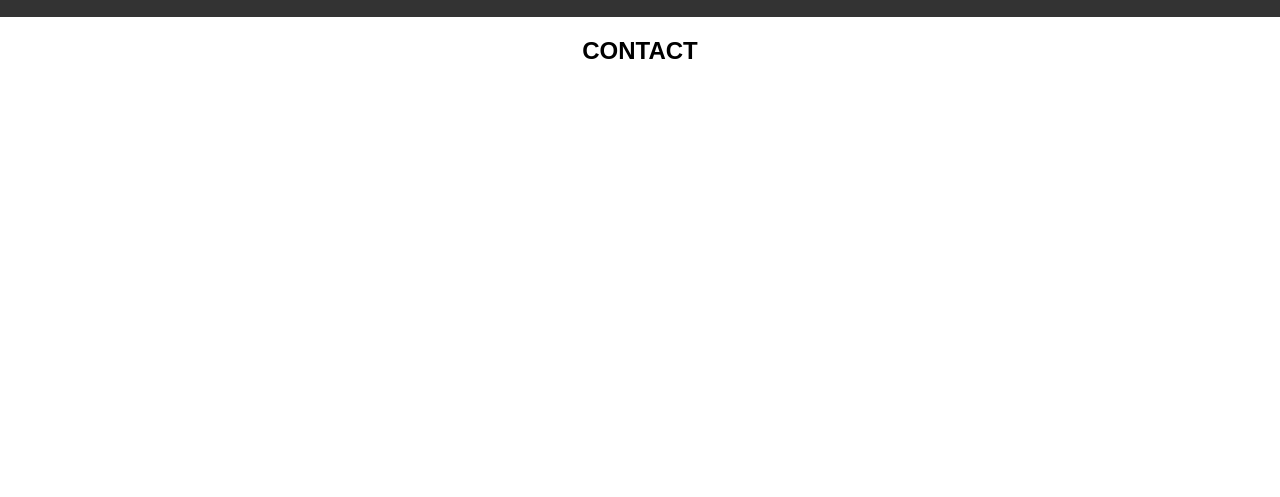
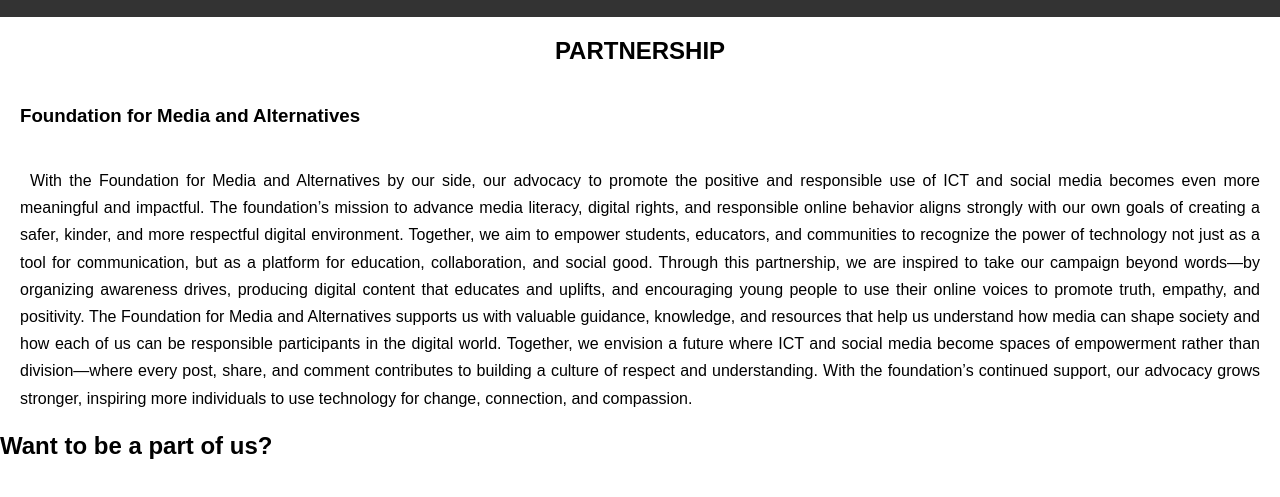
Before and after one commit to Kaito091023/Journal, a plain HTML site: page Cont.html in a window 1280 px wide. Shown: the part 51-548 px from the top of the page. Drawn offline with Linux system fonts and the light colour scheme.

Commit message:
Cont.html
Added partnership section and styled content in Cont.html.

```diff
--- a/Cont.html
+++ b/Cont.html
@@ -7,6 +7,19 @@
         <link rel="stylesheet" href="style.css">
     </head>
     <body>
+        <style>
+            h3 {
+                font-weight: bold;
+                padding: 20px;
+            }
+
+            p {
+                text-indent: 10px;
+                line-height: 1.7;
+                text-align: justify;
+                padding: 20px;
+            }
+        </style>
         <nav class="navbar">
             <h1>Project Proposal</h1>
             <ul>
@@ -17,8 +30,20 @@
             </ul>
         </nav>
         <section class="content">
-            <h2>CONTACT</h2>
+            <h2>PARTNERSHIP</h2>
         </section>
+        <div class="part">
+            <h3>Foundation for Media and Alternatives</h3>
+            <p>
+                With the Foundation for Media and Alternatives by our side, our advocacy to promote the positive and responsible use of ICT and social media becomes even more meaningful and impactful. The foundation’s mission to advance media literacy, digital rights, and responsible online behavior aligns strongly with our own goals of creating a safer, kinder, and more respectful digital environment. Together, we aim to empower students, educators, and communities to recognize the power of technology not just as a tool for communication, but as a platform for education, collaboration, and social good.
+                Through this partnership, we are inspired to take our campaign beyond words—by organizing awareness drives, producing digital content that educates and uplifts, and encouraging young people to use their online voices to promote truth, empathy, and positivity. The Foundation for Media and Alternatives supports us with valuable guidance, knowledge, and resources that help us understand how media can shape society and how each of us can be responsible participants in the digital world.
+                Together, we envision a future where ICT and social media become spaces of empowerment rather than division—where every post, share, and comment contributes to building a culture of respect and understanding. With the foundation’s continued support, our advocacy grows stronger, inspiring more individuals to use technology for change, connection, and compassion.
+            </p>
+        </div>
+        <div class="contact">
+            <h2>Want to be a part of us?</h2>
+            <br>
+
     </body>
 
 </html>
```
